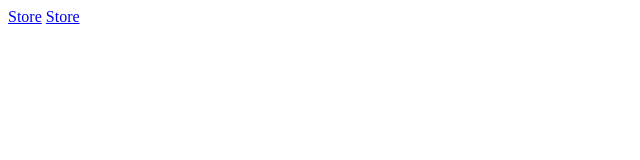
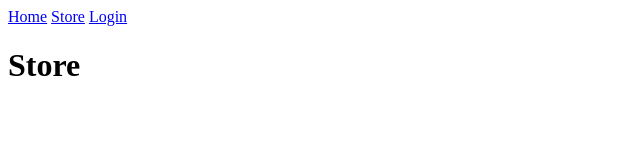
Before and after one commit to txuan1231/sp25-n220, a plain HTML site: page homework-3/store.html in a window 1280 px wide. Shown: the whole page, without its empty margins (0-640 px from the left). Drawn offline with Linux system fonts and the light colour scheme.

Commit message:
Added quotes to nav links

```diff
--- a/homework-3/store.html
+++ b/homework-3/store.html
@@ -7,10 +7,10 @@
 </head>
 <body>
     <nav>
-        <a href="index.html>Home</a>
-        <a href="store.html>Store</a>
-        <a href="login.html>Login</a>
-    </nav>
+        <a href="index.html">Home</a>
+        <a href="store.html">Store</a>
+        <a href="login.html">Login</a>
+      </nav>
     <h1>Store</h1>
     <script src="store.js"></script>
 </body>
```
Also changed, not shown: homework-3/login.html (+4 -4 lines).
